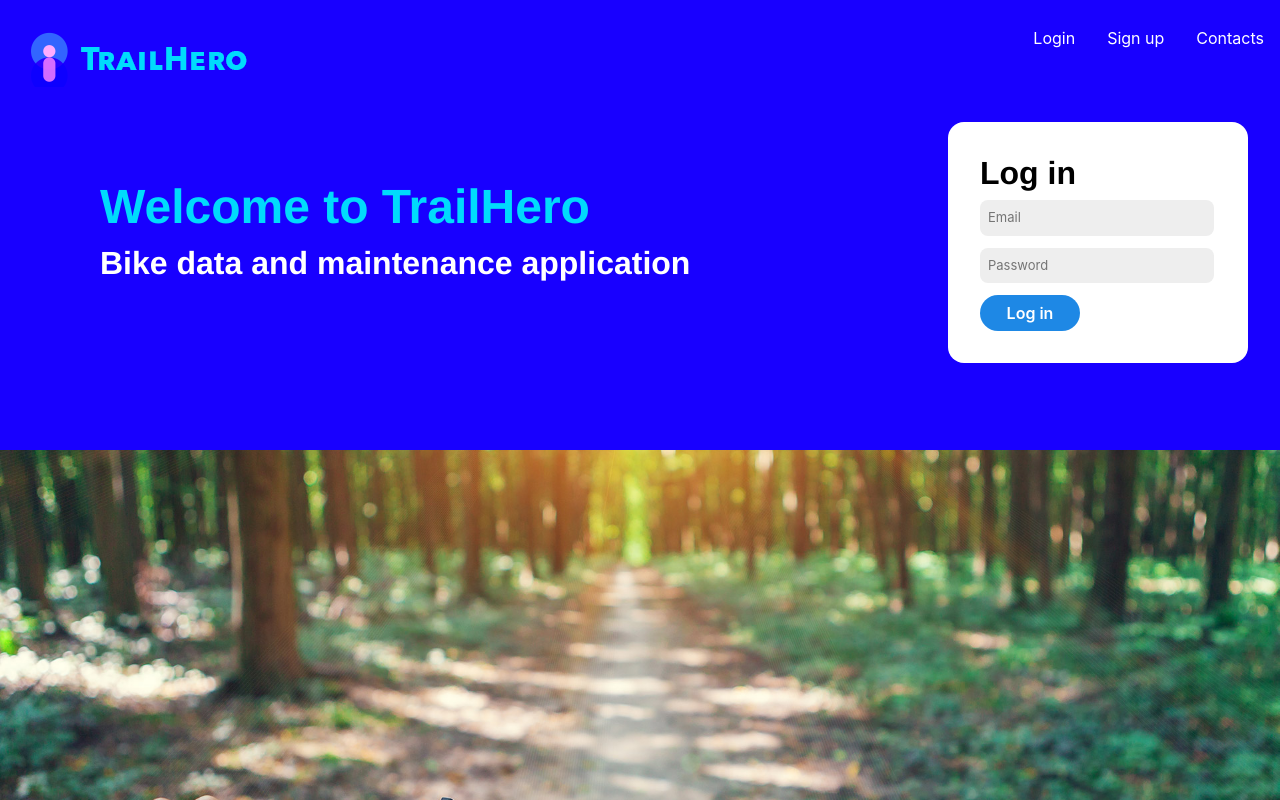
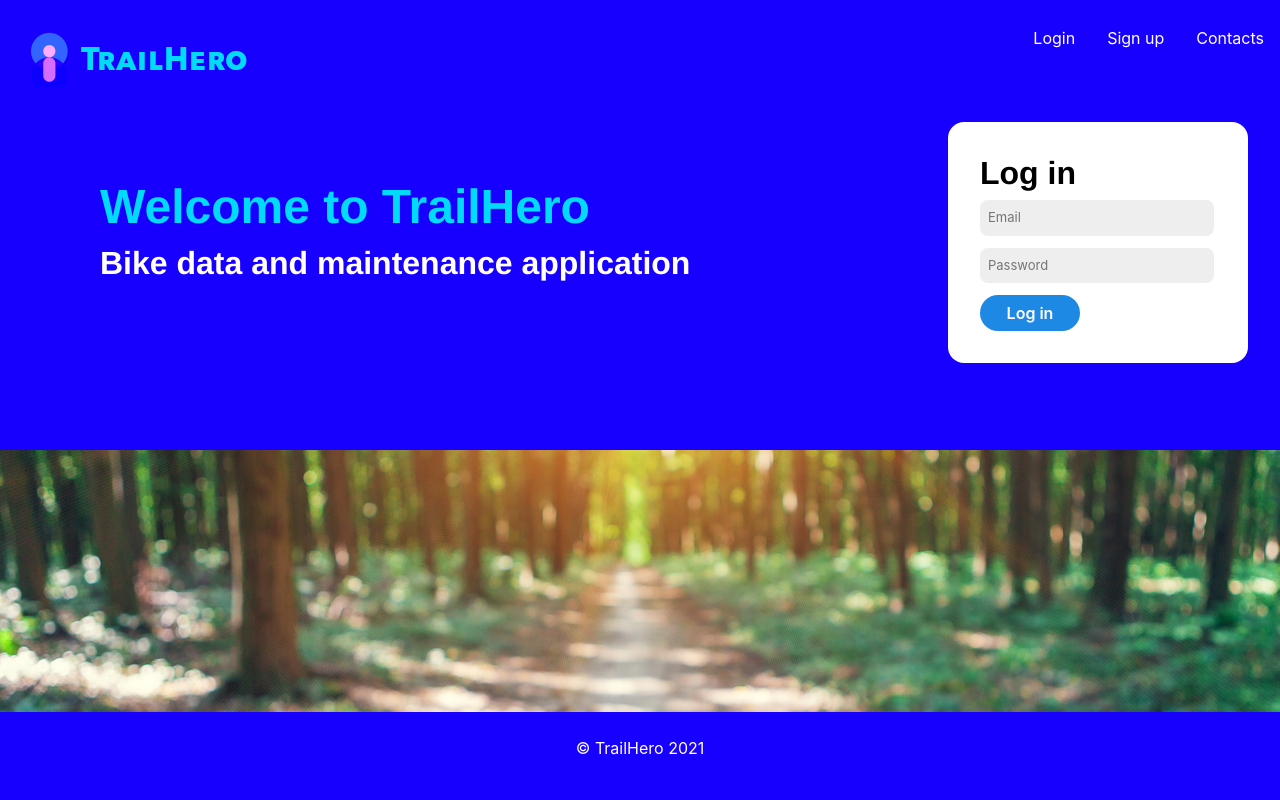
Before and after one commit to titkonen/Trailhero-web0.6, a React (Create React App) app: page /login in a window 1280 px wide. Shown: the top 800 px of the page. Built offline with nearby package versions, Linux system fonts and the light colour scheme; no server answers.

Commit message:
footer added

```diff
--- a/src/App.css
+++ b/src/App.css
@@ -166,6 +166,11 @@ a:hover {
   margin-right: 8px;
 }
 
+.bottom-spacer {
+  margin-top: 100px;
+}
+
+
 .logo {
   color: #22FFFF;
   margin-left: 16px;
--- a/src/App.js
+++ b/src/App.js
@@ -1,5 +1,6 @@
 import React from 'react';
 import './App.css';
+import Footer from "./components/Footer";
 // Graphic assets
 import Trailherologo from './assets/Trailhero-logo-horizontal.png';
 
@@ -49,6 +50,7 @@ function App() {
       </div>
     </Router>
     </AuthProvider>
+
   );
 }
 
@@ -62,6 +64,7 @@ function Welcome() {
       </div>
       <div>
         <WelcomeView />
+        <Footer />
       </div>
     </div>
   );
@@ -74,6 +77,7 @@ function Contacts() {
         <h1 className="heading">Contacts</h1>
         <div className="lightgrey">
           <ContactsView />
+          <Footer />
         </div>
       </div>
     </div>
--- a/src/Notes/Notes.js
+++ b/src/Notes/Notes.js
@@ -2,6 +2,7 @@ import React from 'react';
 import './Notes.css';
 import firebase from '../firebase';
 import {NoteInput} from './NoteInput';
+import Footer from '../components/Footer';
 
 function NotesData() {
   const [notes, setNotes] = React.useState([])
@@ -26,44 +27,22 @@ function NotesData() {
   return (
     <div className="notes-header">
       <h1 className="heading">Notes</h1>
-      <ul className="">
+      <ul>
         <input
           value={newNoteText}
           className="input-style"
           placeholder="Note text"
           onChange={(event) => setNewNoteText(event.target.value)}
         />
-
-
-        <button
-          onClick={onCreate}
-          className="button"
-        >Add
-        </button>
-        {/* {notes.map(note => (
-
-          <li
-            className="hide"
-            key={note.text}
-          >
-            <NoteInput note={note} />
-          </li>
-        ))} */}
+        <button onClick={onCreate} className="button">Add</button>
       </ul>
 
       {notes.map(note => (
-
-          <div
-            className="grid-container"
-            key={note.text}
-          >
-
+          <div className="grid-container" key={note.text}>
             <div class="grid-item"><NoteInput note={note} /></div>
-
-
           </div>
         ))}
-
+      <Footer />
     </div>
   );
 }
--- a/src/Views/DiaryData.js
+++ b/src/Views/DiaryData.js
@@ -135,68 +135,14 @@ function DiaryData() {
       </Modal>
 
          <ul>
-            {/* <h2 className="subheading">Add bike data</h2>
-            <input
-               value={newBikeDate}
-               className="input"
-               required
-               placeholder="Date"
-               size="10"
-               onChange={(event) => setNewBikeDate(event.target.value)}
-            />
-            <input
-               value={newBikeKM}
-               className="input"
-               required
-               placeholder="Length"
-               size="7"
-               onChange={(event) => setNewBikeKM(event.target.value)}
-            />
-            <input
-               value={newBikeTime}
-               className="input"
-               required
-               placeholder="Time"
-               size="8"
-               onChange={(event) => setNewBikeTime(event.target.value)}
-            />
-            <input
-               value={newBikeRoute}
-               className="input"
-               required
-               placeholder="Route"
-               size="20"
-               onChange={(event) => setNewBikeRoute(event.target.value)}
-            />
-            <input
-               value={newBikeModel}
-               className="input"
-               required
-               placeholder="Bike model"
-               size="20"
-               onChange={(event) => setNewBikeModel(event.target.value)}
-            />
-            <button
-               onClick={onCreate}
-               className="button"
-
-            >Save</button> */}
-
-
-
             <h2 className="subheading">Bike data</h2>
-
             {bikedatas.map(bikedata => (
-               <li
-                  key={bikedata.date}
-                  className="listmarker"
-               >
-                  {/* {bikedata.date} */}
+               <li key={bikedata.date} className="listmarker">
                   <DataInput bikedata={bikedata} />
                </li>
             ))}
          </ul>
-
+         <div className="bottom-spacer">...</div>
       </div>
    );
 }
--- a/src/Views/MaintenanceData.js
+++ b/src/Views/MaintenanceData.js
@@ -3,6 +3,7 @@ import firebase from '../firebase';
 import { Button, Modal, Container, Row, Col } from 'react-bootstrap';
 
 import './Maintenance.css';
+import '../App.css';
 import { ReadMaintenance } from '../components/ReadMaintenance';
 
 function MaintenanceData() {
@@ -377,7 +378,9 @@ function MaintenanceData() {
                 />
               </li>
             ))}
+
           </div>
+
         </div>
 
       </div >
--- a/src/auth/Home.js
+++ b/src/auth/Home.js
@@ -4,6 +4,7 @@ import { Navbar, Nav } from 'react-bootstrap';
 import './Auth.css';
 import '../App.css';
 import '../components/Navbar.css';
+import Footer from "../components/Footer";
 
 // For Routing
 import { BrowserRouter as Router, Switch, Route, Link } from "react-router-dom";
@@ -71,6 +72,7 @@ function HomeContainer() {
          <h1 className="heading">Home</h1>
          <div className="#">
            <HomeAppGrid />
+           <Footer />
          </div>
        </div>
      </div>
@@ -85,6 +87,7 @@ function BikeDiary() {
        </div>
        <div>
          <DiaryData />
+         <Footer />
        </div>
      </div>
    );
@@ -97,6 +100,7 @@ function Info() {
          <h1 className="heading">Bike Info</h1>
          <div className="#">
            <InfoData />
+           <Footer />
          </div>
        </div>
      </div>
@@ -110,6 +114,7 @@ function Maintenance() {
          <h1 className="heading">Maintenance</h1>
          <div className="#">
            <MaintenanceData />
+           <Footer />
          </div>
        </div>
      </div>
--- a/src/auth/Login.js
+++ b/src/auth/Login.js
@@ -4,6 +4,7 @@ import timetracking from '../assets/Icon-time-tracking.png';
 import bikediary from '../assets/Icon-bike-diary.png';
 import infomaintenance from '../assets/Icon-info-maintenance.png';
 import spotstrails from '../assets/Icon-spots-trails.png';
+import Footer from "../components/Footer";
 
 import hero from '../assets/hero-web.jpg';
 import { withRouter, Redirect } from "react-router";
@@ -87,6 +88,8 @@ const Login = ({ history }) => {
                   </div>
                </Col>
             </Row>
+            <div className="bottom-spacer"></div>
+            <Footer />
       </div>
    );
 };
--- /dev/null
+++ b/src/components/Footer.css
@@ -0,0 +1,11 @@
+.footer {
+   background-color: #1800FF;
+   position: fixed;
+   padding: 24px;
+   left: 0;
+   bottom: 0;
+   width: 100%;
+   height: 64;
+   color: white;
+   text-align: center;
+}
--- /dev/null
+++ b/src/components/Footer.js
@@ -0,0 +1,12 @@
+import React from 'react';
+import './Footer.css';
+
+function Footer() {
+   return (
+      <div className="footer">
+         <p> &#169; TrailHero 2021</p>
+      </div>
+   );
+}
+
+export default Footer;
--- a/src/components/ReadMaintenance.js
+++ b/src/components/ReadMaintenance.js
@@ -1,6 +1,7 @@
 import React from 'react';
 import firebase from '../firebase';
 import { Row, Col } from 'react-bootstrap';
+import '../App.css';
 
 export const ReadMaintenance = ({ maintenanceinfo }) => {
    const [bikename, setBikeName] = React.useState(maintenanceinfo.bikename); // name
@@ -368,7 +369,9 @@ export const ReadMaintenance = ({ maintenanceinfo }) => {
                <button className="button-update" onClick={onUpdate}>Update</button>
                <button className="button-delete" onClick={onDelete}>Delete</button>
             </Row>
+
          </div>
+         <div className="bottom-spacer"></div>
       </div>
    )
 }
```
